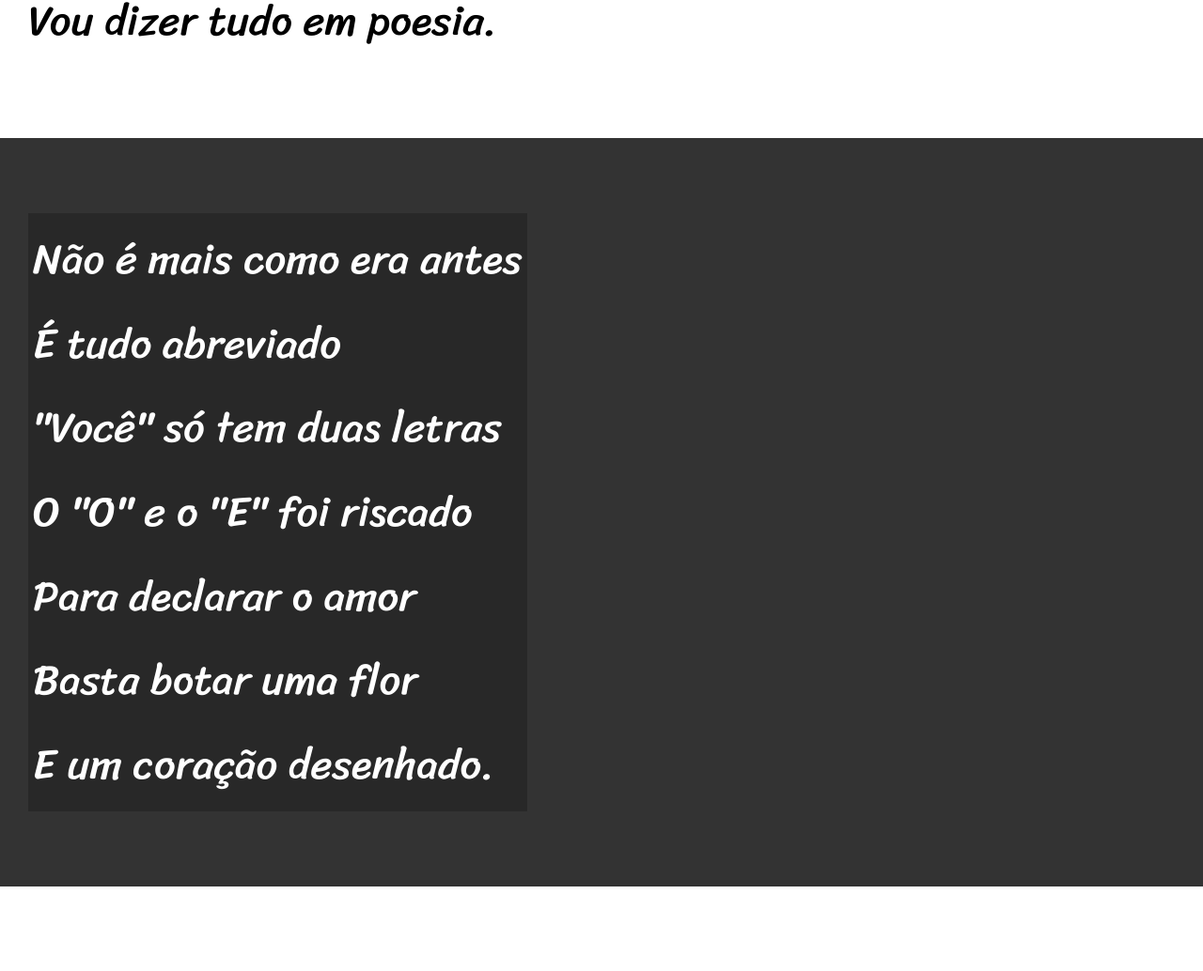
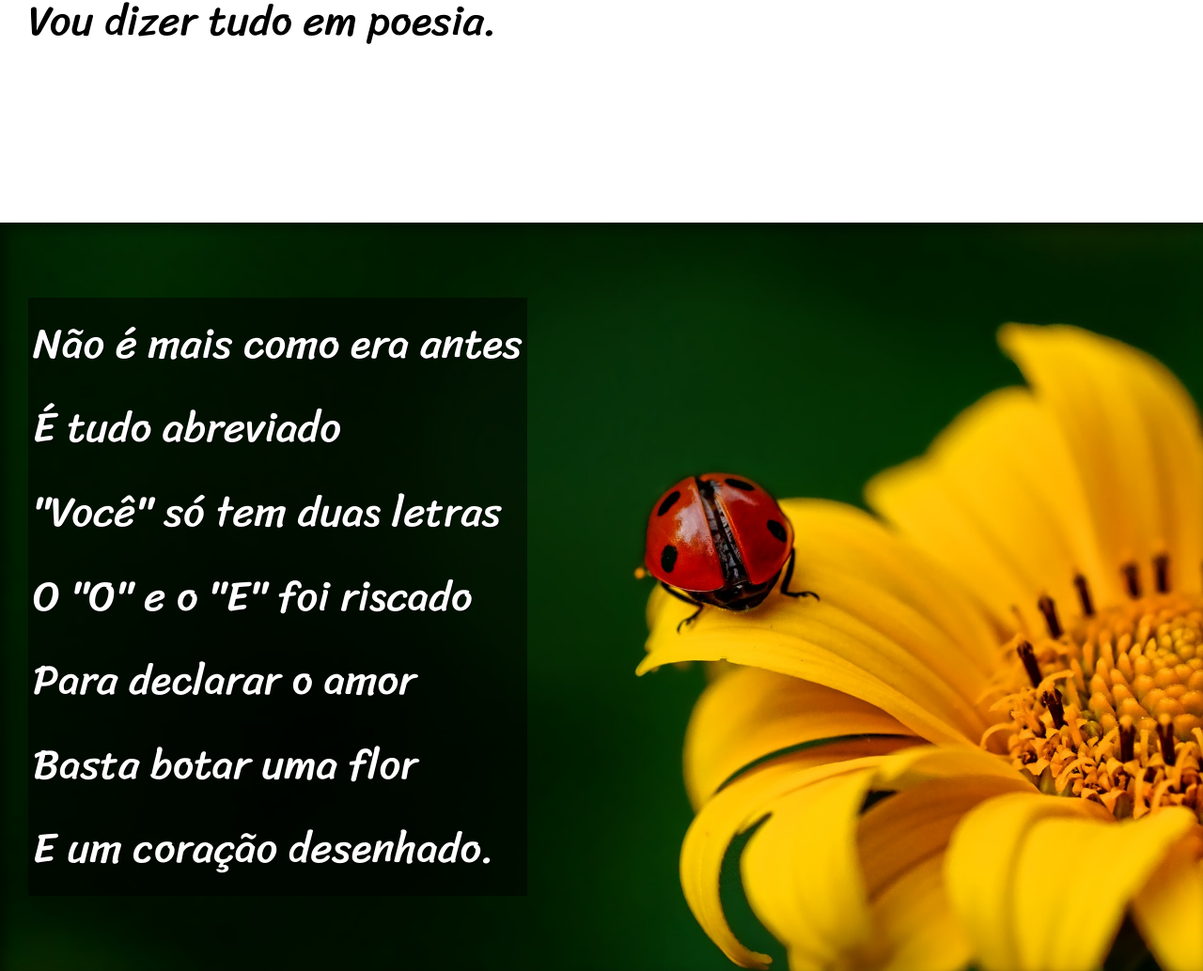
Before and after one commit to luisspassos/curso-html-guanabara, a plain HTML site: page d012/index.html in a window 1280 px wide. Shown: the part 899-1933 px from the top of the page at 94% size. Drawn offline with Linux system fonts and the light colour scheme.

Commit message:
full cordel project

```diff
--- a/d012/estilo/style.css
+++ b/d012/estilo/style.css
@@ -53,6 +53,10 @@ section {
     font-size: 3.5vw;
 }
 
+section > p {
+    padding-bottom: 2em;
+}
+
 .normal {
     background: white;
     color: black;
@@ -61,12 +65,22 @@ section {
 .imagem {
     background: rgb(51,51,51);
     color: white;
+    box-shadow: inset 6px 6px 13px 0 rgba(0, 0, 0, 0.479);
 }
 
 .imagem > p {
     display: inline-block;
     padding: 5px;
-    background: rgba(0, 0, 0, 0.219);
+    background: rgba(0, 0, 0, 0.507);
+    text-shadow: 1px 1px 0 black;
+}
+
+#img01 {
+    background: url(../imagens/background001.jpg) right center/ cover fixed;
+}
+
+#img02 {
+    background: url(../imagens/background002.jpg) top left/cover fixed;
 }
 
 footer {
--- a/d012/index.html
+++ b/d012/index.html
@@ -25,7 +25,7 @@
         </p>
     </section>
 
-    <section class="imagem">
+    <section class="imagem" id="img01">
         <p>
             Não é mais como era antes <br>
             É tudo abreviado <br>
@@ -60,7 +60,7 @@
     </section>
 
 
-    <section class="imagem">
+    <section class="imagem" id="img02">
         <p>
             Tenho saudade das cartas <br>
             Escritas com a própria mão <br>
```
